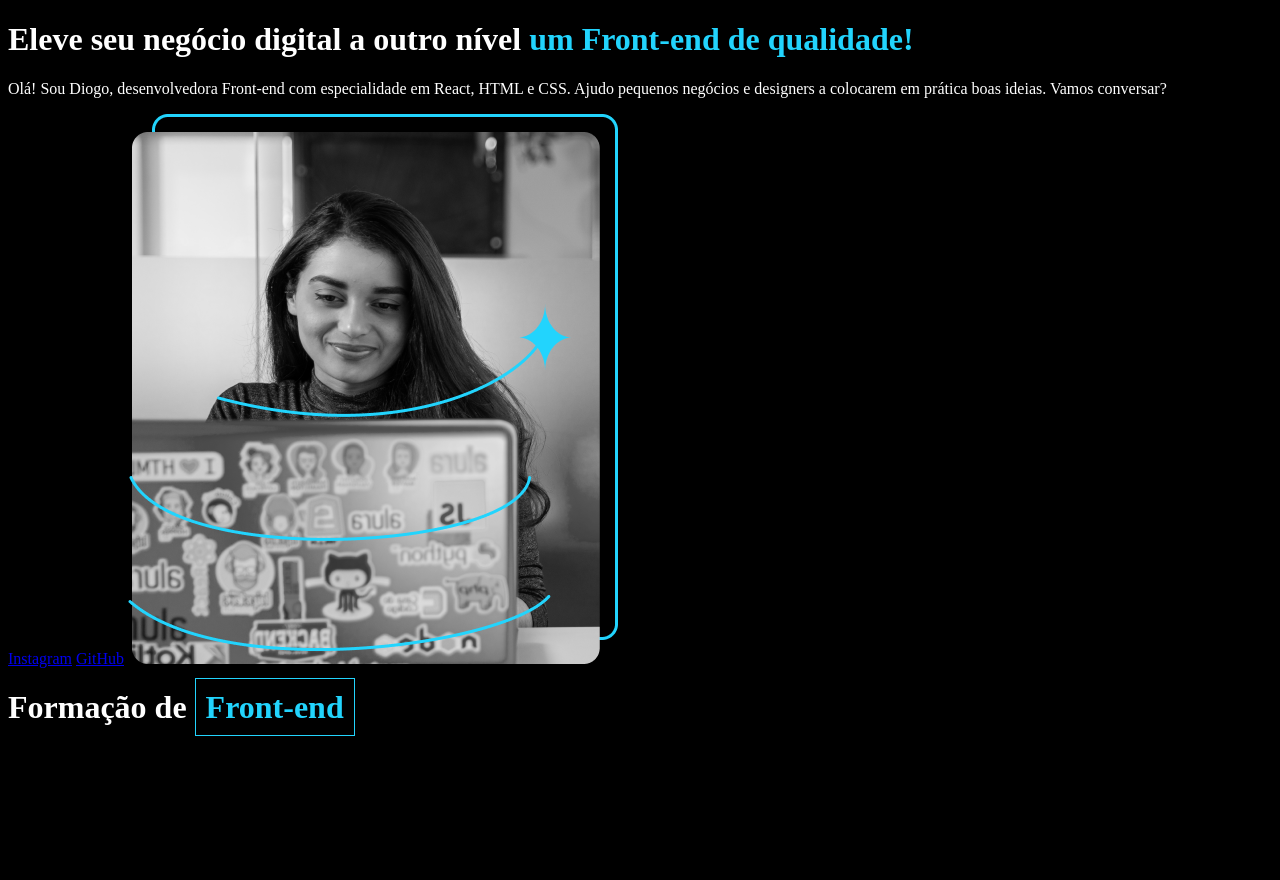
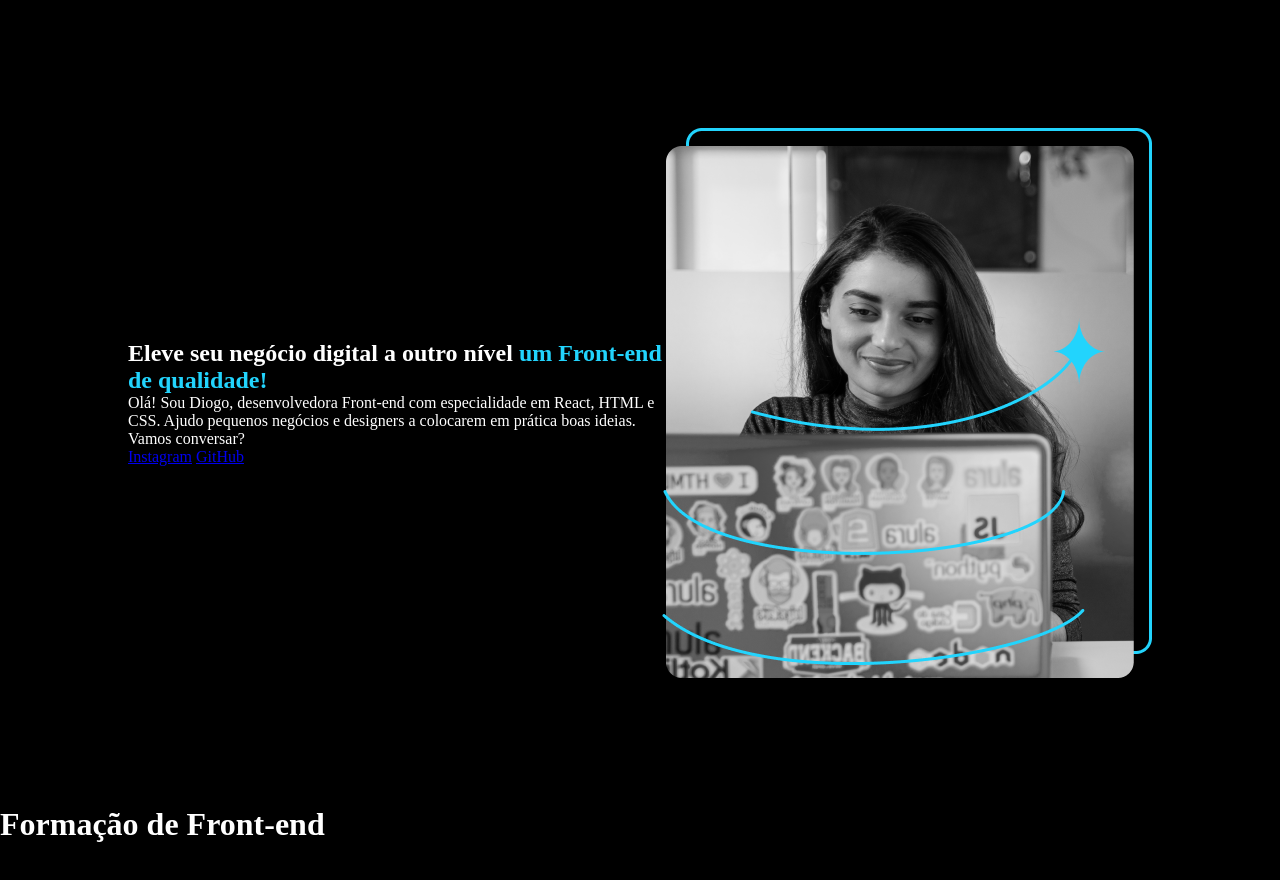
Before and after one commit to diogosalvadorb/Portifolio-Alura, a plain HTML site: page index.html in a window 1280 px wide. Before the commit the page ends 800 px from the top, so only its background shows below. Drawn offline with Linux system fonts and the light colour scheme.

Commit message:
identacao, centralizacao conteudo css

```diff
--- a/index.html
+++ b/index.html
@@ -1,22 +1,31 @@
 <!DOCTYPE html>
 <html lang="pt-br">
-<head>
-    <meta charset="UTF-8">
-    <meta http-equiv="X-UA-Compatible" content="IE=edge">
-    <meta name="viewport" content="width=device-width, initial-scale=1.0">
+  <head>
+    <meta charset="UTF-8" />
+    <meta http-equiv="X-UA-Compatible" content="IE=edge" />
+    <meta name="viewport" content="width=device-width, initial-scale=1.0" />
     <title>Portifólio</title>
-    <link rel="stylesheet" href="style.css">
-</head>
-<body>
+    <link rel="stylesheet" href="style.css" />
+  </head>
+  <body>
     <header></header>
-    <main>
-        <h1>Eleve seu negócio digital a outro nível <strong>um Front-end de qualidade!</strong></h1>
-        <p>Olá! Sou Diogo, desenvolvedora Front-end com especialidade em React, HTML e CSS. Ajudo pequenos negócios e designers a colocarem em prática boas ideias. Vamos conversar?</p>
+    <main class="apresentacao">
+      <section>
+        <h1>
+          Eleve seu negócio digital a outro nível
+          <strong class="titulo-destaque">um Front-end de qualidade!</strong>
+        </h1>
+        <p>
+          Olá! Sou Diogo, desenvolvedora Front-end com especialidade em React,
+          HTML e CSS. Ajudo pequenos negócios e designers a colocarem em prática
+          boas ideias. Vamos conversar?
+        </p>
         <a href="https://www.instagram.com/diogosalvadorb/">Instagram</a>
         <a href="https://github.com/diogosalvadorb">GitHub</a>
-        <img src="imagem.png" alt="imagem">
+      </section>
+      <img src="imagem.png" alt="imagem" />
     </main>
     <footer></footer>
     <h1>Formação de <span>Front-end</span></h1>
-</body>
+  </body>
 </html>
--- a/style.css
+++ b/style.css
@@ -1,18 +1,22 @@
+* {
+ margin: 0;
+ padding: 0;
+}
+
 body {
+    height: 100vh;
+    box-sizing: border-box;
     background-color: black;
     color: white;
 }
 
-strong {
+.titulo-destaque {
     color: #22d4fd;
 }
 
-h1{
-    font-weight: bold;
+.apresentacao {
+    margin: 10%;
+    display: flex;
+    align-items: center;
+    justify-content: space-between;
 }
-
-span{
-    color: #22D4FD;
-    border: 1px solid #22D4FD;
-    padding: 10px;
-}
```
